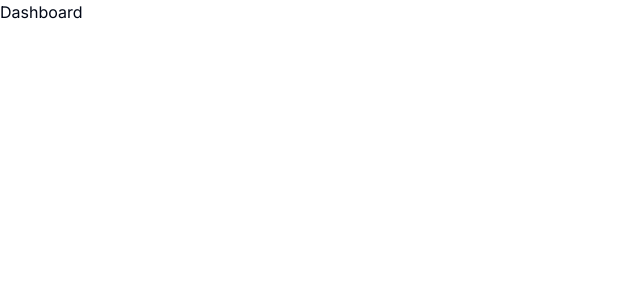
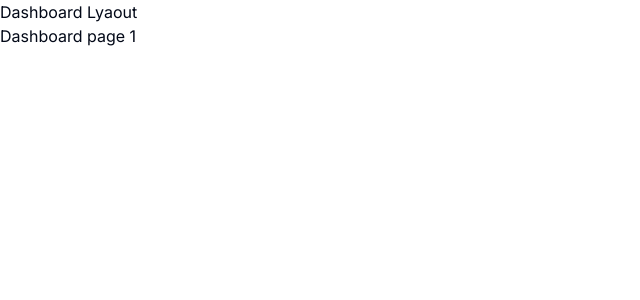
Before and after one commit to mirkobozzetto/NextAuth_advanced_guide, a Next.js app: page /dashboard in a window 1280 px wide. Shown: the top 300 px of the page, without its empty margins (0-640 px from the left). Built offline with nearby package versions, Linux system fonts and the light colour scheme.

Commit message:
Update dashboard page title

```diff
--- /dev/null
+++ b/app/dashboard/layout.tsx
@@ -0,0 +1,10 @@
+const DashBoardLayout = ({ children }: { children: React.ReactNode }) => {
+  return (
+    <div>
+      <h1>Dashboard Lyaout</h1>
+      {children}
+    </div>
+  );
+};
+
+export default DashBoardLayout;
--- a/app/dashboard/page.tsx
+++ b/app/dashboard/page.tsx
@@ -1,7 +1,7 @@
 const Dashboard = () => {
   return (
     <div>
-      <h1>Dashboard</h1>
+      <h1>Dashboard page 1</h1>
     </div>
   );
 };
```
